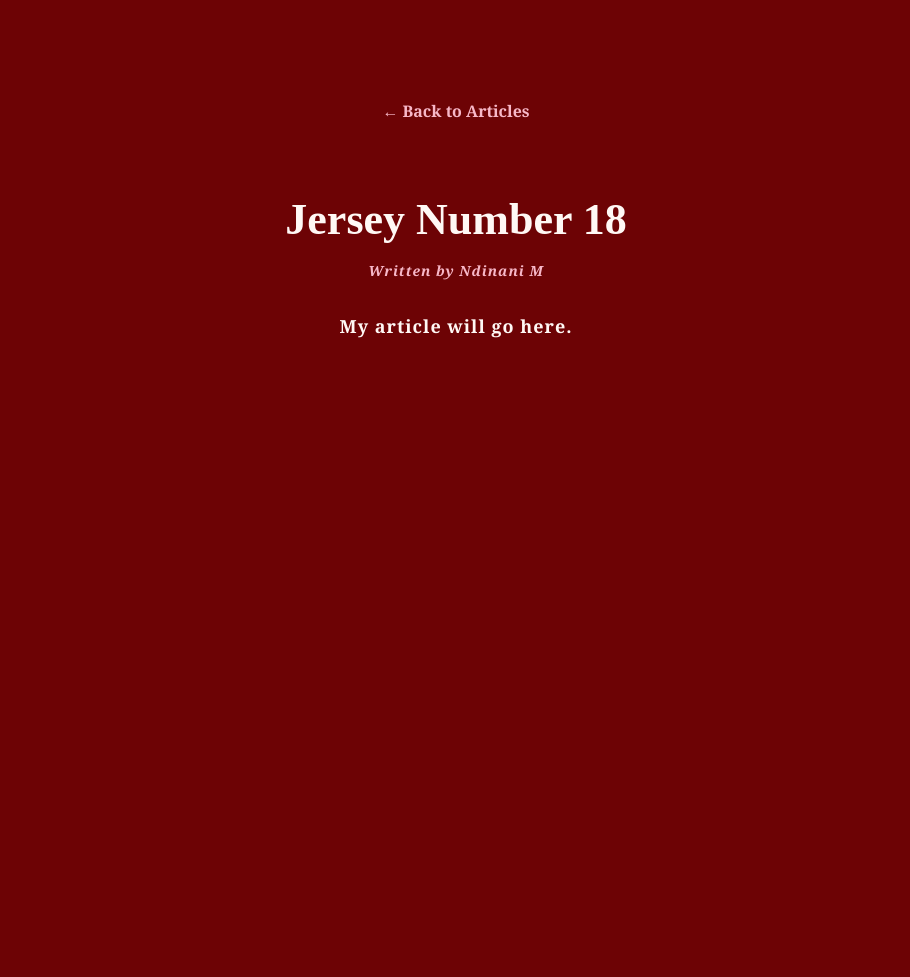
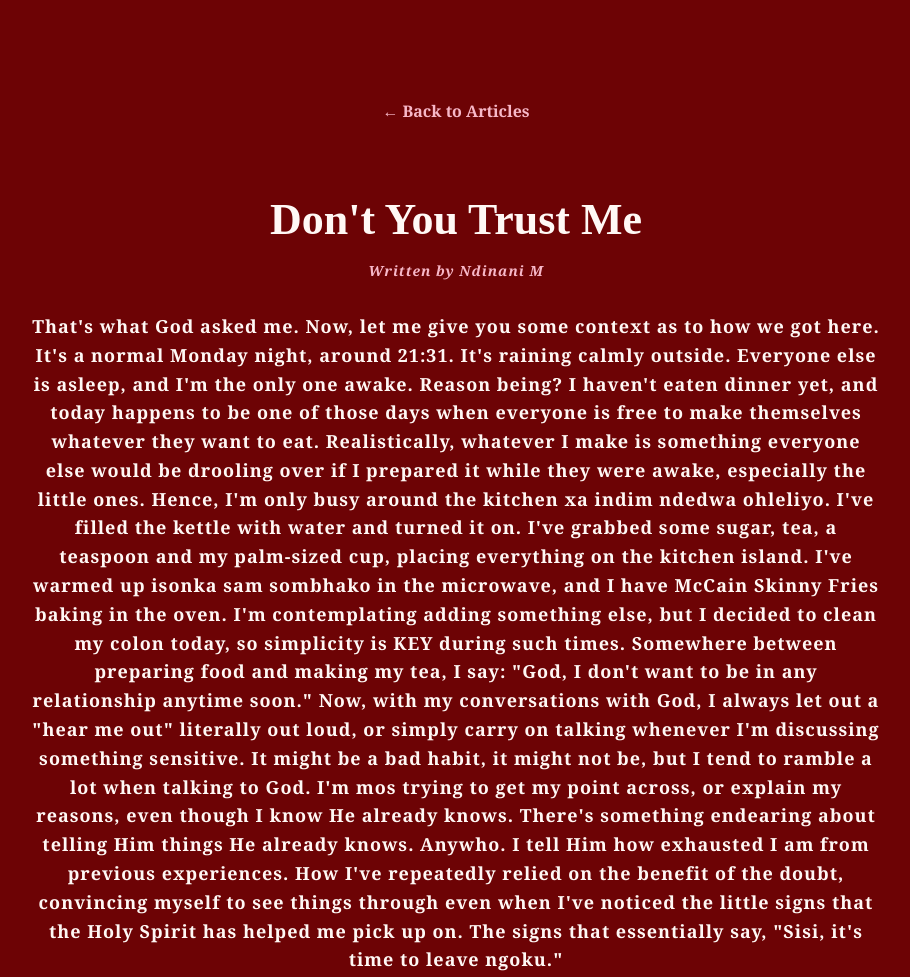
Before and after one commit to quietwordsmith/the-art-of-noticing, a plain HTML site: page article-one.html in a window 1280 px wide. Shown: the whole page, without its empty margins (184-1094 px from the left). Before the commit the page ends 800 px from the top, so only its background shows below. Drawn offline with Linux system fonts and the light colour scheme.

Commit message:
Add files via upload

```diff
--- a/article-one.html
+++ b/article-one.html
@@ -12,12 +12,26 @@
         <a href="index.html#articles"
     class="back-link">← Back to Articles </a>
     <article>
-        <h1>Jersey Number 18</h1>
+        <h1>Don't You Trust Me</h1>
 
         <p class="article-date">Written by Ndinani M</p>
 
         <div class="article-content">
-            <p>My article will go here.</p>
+            <p>That's what God asked me. Now, let me give you some context as to how we got here.
+
+                It's a normal Monday night, around 21:31. It's raining calmly outside. Everyone else is asleep, and I'm the only one awake. Reason being? I haven't eaten dinner yet, and today happens to be one of those days when everyone is free to make themselves whatever they want to eat.
+                Realistically, whatever I make is something everyone else would be drooling over if I prepared it while they were awake, especially the little ones. Hence, I'm only busy around the kitchen xa indim ndedwa ohleliyo.
+
+                I've filled the kettle with water and turned it on. I've grabbed some sugar, tea, a teaspoon and my palm-sized cup, placing everything on the kitchen island. I've warmed up isonka sam sombhako in the microwave, and I have McCain Skinny Fries baking in the oven. I'm contemplating adding something else, but I decided to clean my colon today, so simplicity is KEY during such times.
+                Somewhere between preparing food and making my tea, I say:
+                "God, I don't want to be in any relationship anytime soon."
+
+                Now, with my conversations with God, I always let out a "hear me out" literally out loud, or simply carry on talking whenever I'm discussing something sensitive. It might be a bad habit, it might not be, but I tend to ramble a lot when talking to God.
+                I'm mos trying to get my point across, or explain my reasons, even though I know He already knows. There's something endearing about telling Him things He already knows. Anywho.
+
+                I tell Him how exhausted I am from previous experiences. How I've repeatedly relied on the benefit of the doubt, convincing myself to see things through even when I've noticed the little signs that the Holy Spirit has helped me pick up on. The signs that essentially say, "Sisi, it's time to leave ngoku."
+
+            </p>
         </div>
     </article>
 
```
